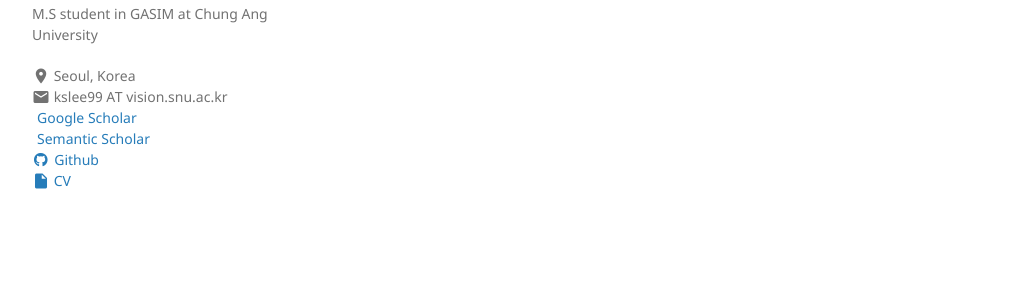
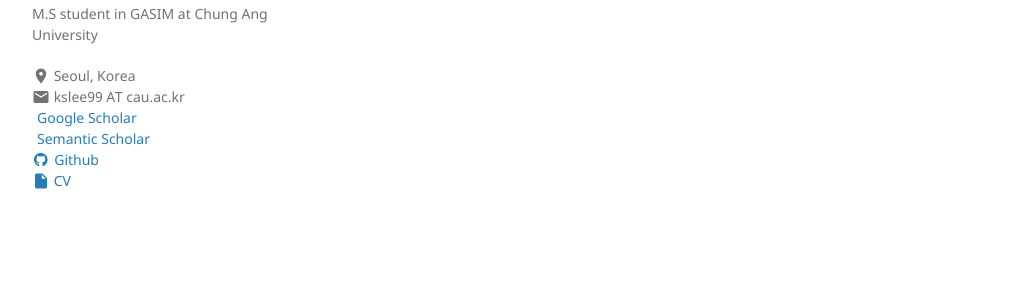
Before and after one commit to kslee990614/kslee99_page, a Jekyll site: the page built from index.md, in a window 1280 px wide. Shown: the part 460-741 px from the top of the page, without its empty margins (128-1150 px from the left). Built offline with Jekyll 4.4.1, drawn with Linux system fonts in a browser that asks for light colours; a style sheet for code colours, icons or effects is not loaded.

Commit message:
Update _config.yml

```diff
--- a/_config.yml
+++ b/_config.yml
@@ -5,7 +5,7 @@ face: /assets/img/kslee.jpeg
 description: M.S student in GASIM at Chung Ang University
 location: Seoul, Korea
 #cv: /assets/cv.pdf
-email: kslee99 AT vision.snu.ac.kr
+email: kslee99 AT cau.ac.kr
 homepage: https://kslee990614.github.io/kslee99_page/
 #twitter:
 github: https://github.com/kslee990614
```
